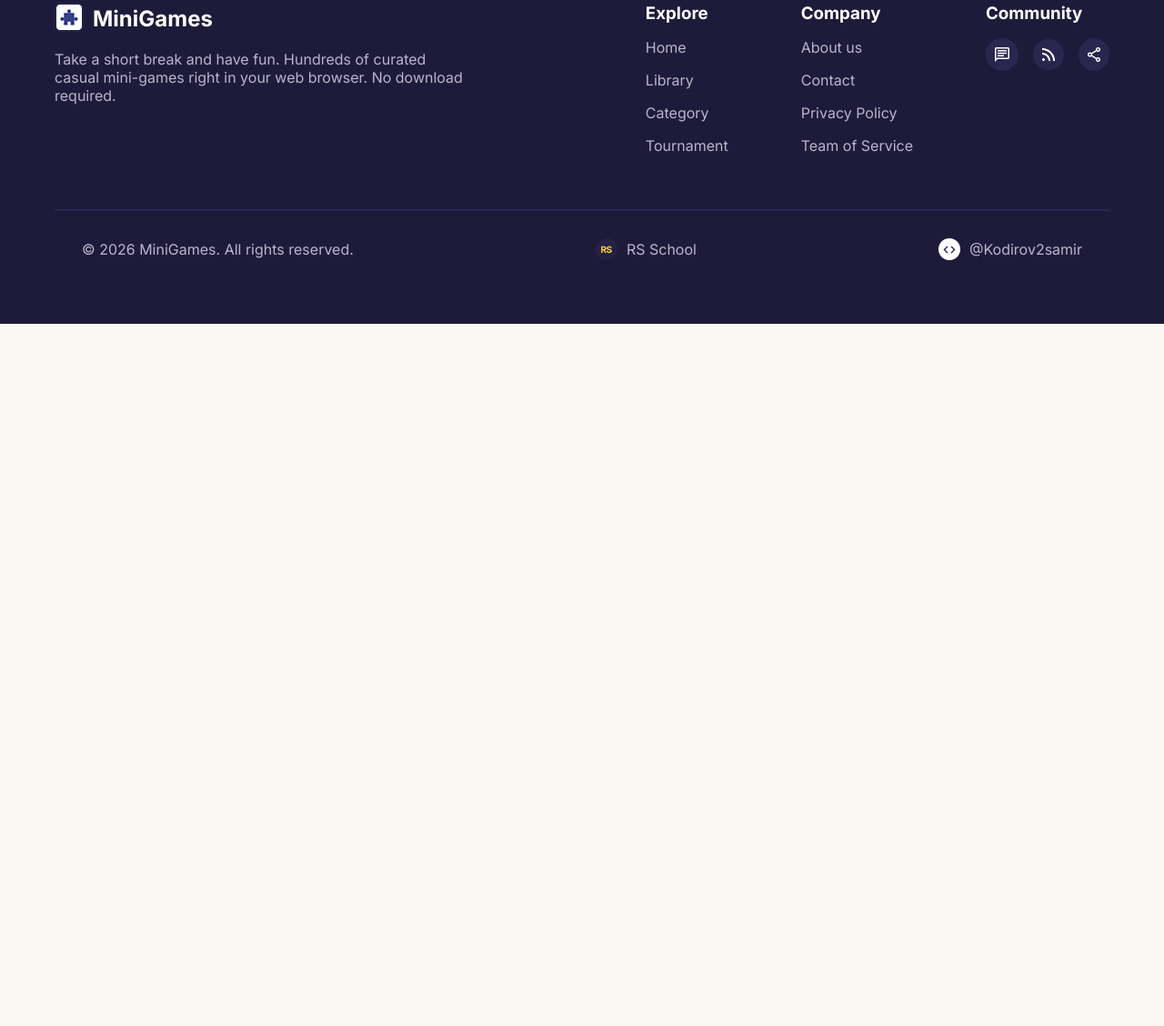
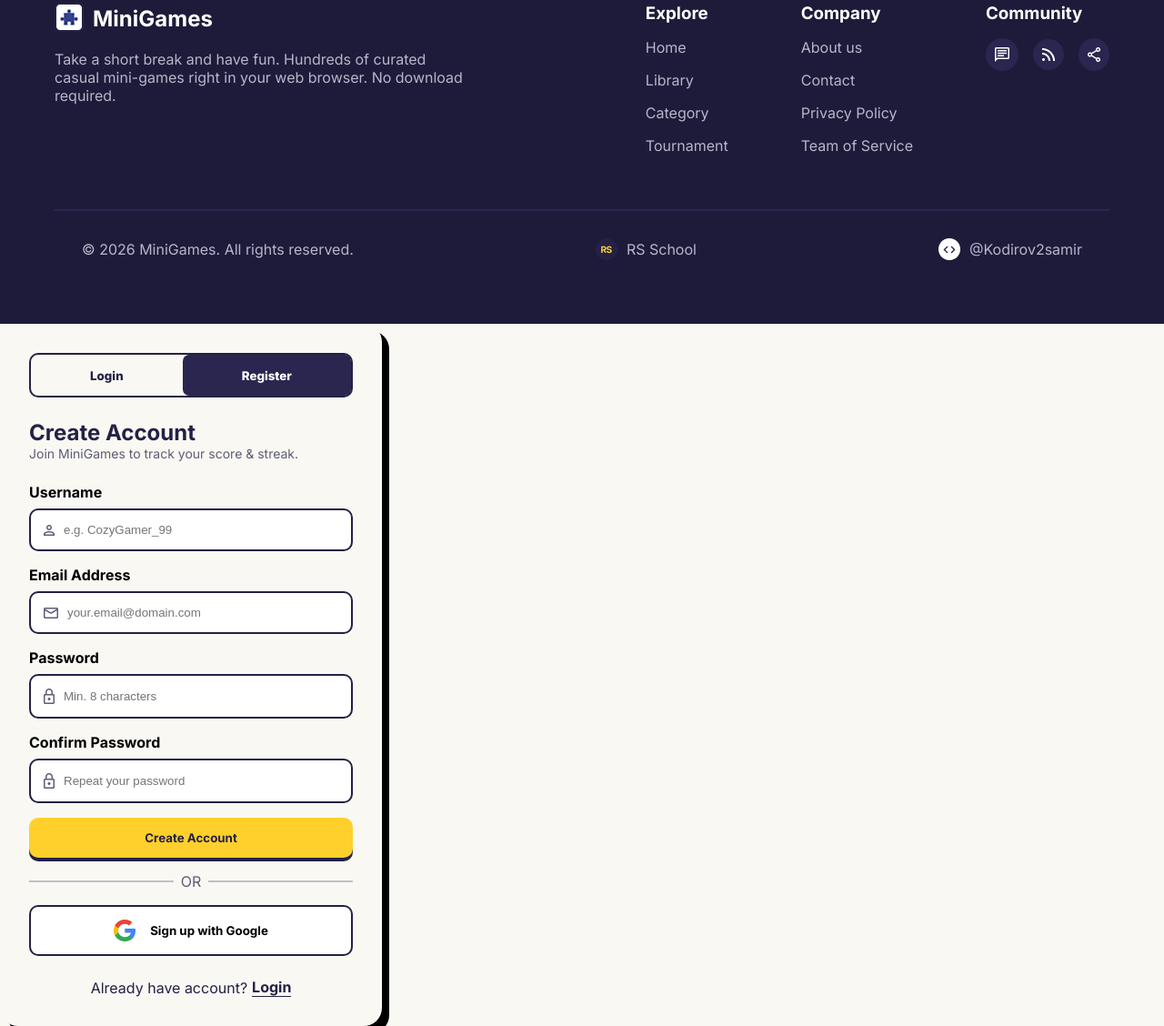
Before and after one commit to Kodirov2samir/MiniGame1, a website built with Vite: page index.html in a window 1280 px wide. Shown: the part 2116-3244 px from the top of the page at 91% size. Before the commit the page ends 2472 px from the top, so only its background shows below. Built offline with nearby package versions, Linux system fonts and the light colour scheme.

Commit message:
feat: sign up UI ready

```diff
--- a/src/components/signUp/SignUp.scss
+++ b/src/components/signUp/SignUp.scss
@@ -0,0 +1,127 @@
+@use '../../styles/tokens' as t;
+@mixin flex-center($direction: row, $align: center, $justify: center) {
+  display: flex;
+  align-items: $align;
+  justify-content: $justify;
+  flex-direction: $direction;
+}
+.form-wrap {
+  padding: 32px;
+  background-color: t.$color-bg;
+  box-shadow: t.$shadow-form;
+  border-radius: 20px;
+  max-width: 420px;
+  @include flex-center(column, flex-start, flex-start);
+  gap: 24px;
+  .login-reg-wrap {
+    @include flex-center();
+    border: 2px solid t.$color-primary-text-border;
+    border-radius: 10px;
+    width: 100%;
+    .register-btn {
+      background-color: t.$color-bg-footer-low;
+
+      color: white;
+    }
+    .login-btn {
+      transition: 1s background-color ease;
+      &:hover {
+        background-color: t.$color-btn-fff-hover;
+      }
+    }
+    button {
+      border-radius: 7px;
+      display: flex;
+      flex-grow: 1;
+      padding: 14.5px;
+      @include flex-center();
+      font-weight: 800;
+    }
+  }
+  .form-text-wrap {
+    h2 {
+      font-size: 24px;
+    }
+    p {
+      font-size: 14px;
+      color: t.$color-text-secondary;
+    }
+  }
+  .site-form {
+    @include flex-center(column);
+    gap: 16px;
+    width: 100%;
+    .inp-lab-wrap {
+      @include flex-center(column, flex-start);
+      gap: 8px;
+      color: black;
+      width: 100%;
+      font-weight: 700;
+    }
+    .inp-wrap {
+      padding: 14px;
+      border: 2px solid t.$color-primary-text-border;
+      border-radius: 10px;
+      display: flex;
+      gap: 10px;
+      align-items: center;
+      background-color: white;
+      transition: background-color 0.3s ease;
+      &:focus-within {
+        background-color: t.$color-btn-fff-hover;
+      }
+      width: 100%;
+      input {
+        display: flex;
+        flex-grow: 1;
+      }
+    }
+    .form-btn {
+      background-color: t.$color-btn;
+      box-shadow: t.$shodow-btn-form;
+      transition: 1s background-color ease;
+      &:hover {
+        background-color: t.$color-btn-gold-hover;
+      }
+    }
+  }
+  .form-devider {
+    width: 100%;
+    @include flex-center(row, center, space-between);
+    gap: 7.5px;
+    color: t.$color-text-secondary;
+    .line {
+      height: 1px;
+      border: 1px solid #c1c0c3;
+      display: flex;
+      flex-grow: 1;
+    }
+  }
+  .btn {
+    width: 100%;
+    padding: 14px;
+    border-radius: 10px;
+    font-weight: 700;
+  }
+  .google-btn {
+    @include flex-center();
+    gap: 16px;
+    color: black;
+    border: 2px solid t.$color-primary-text-border;
+    background-color: white;
+    transition: 1s background-color ease;
+    &:hover {
+      background-color: t.$color-btn-fff-hover;
+    }
+  }
+  .have-acc {
+    width: 100%;
+    @include flex-center();
+    gap: 5px;
+    a {
+      font-weight: 700;
+      color: t.$color-primary-text-border;
+      border-bottom: 1px solid t.$color-primary-text-border;
+    }
+  }
+}
--- a/src/components/signUp/SignUp.ts
+++ b/src/components/signUp/SignUp.ts
@@ -1 +1,59 @@
 import './SignUp.scss';
+import lock from '../../assets/lock (1).png';
+import person from '../../assets/person.png';
+import mail from '../../assets/mail (1).png';
+import googleLogo from '../../assets/google_logo.png';
+export function signUp(): string {
+  return /*html */ `
+
+  <div class="form-wrap">
+    <div class="login-reg-wrap">
+      <button class="login-btn">Login</button>
+      <button class="register-btn">Register</button>
+    </div>
+    <div class="form-text-wrap">
+      <h2>
+      Create Account
+    </h2>
+    <p>Join MiniGames to track your score & streak.</p>
+    </div>
+    <form class="site-form" action="">
+    <div class="inp-lab-wrap">
+      <label for="">Username</label>
+    <div class="inp-wrap">
+      <span><img src="${person}" alt="person icon"></span>
+      <input type="text" placeholder="e.g. CozyGamer_99">
+    </div>
+    </div>
+     <div class="inp-lab-wrap">
+      <label for="">Email Address</label>
+    <div class="inp-wrap">
+      <span><img src="${mail}" alt="mail icon"></span>
+      <input type="text" placeholder="your.email@domain.com">
+    </div>
+    </div>
+     <div class="inp-lab-wrap">
+      <label for="">Password</label>
+    <div class="inp-wrap">
+      <span><img src="${lock}" alt="lock icon"></span>
+      <input type="text" placeholder="Min. 8 characters">
+    </div>
+    </div>
+     <div class="inp-lab-wrap">
+      <label for="">Confirm Password</label>
+    <div class="inp-wrap">
+     <span><img src="${lock}" alt="lock icon"></span>
+      <input type="text" placeholder="Repeat your password">
+    </div>
+    </div>
+    <button class="form-btn btn">Create Account</button>
+    <div class="form-devider"><span class="line"></span>OR<span class="line"></span></div>
+    <button class="google-btn btn"><span><img src="${googleLogo}" alt="google logo"></span>Sign up with Google</button>
+
+  </form>
+  <p class="have-acc">
+    Already have account? <a href="#">Login</a>
+  </p>
+  </div>
+  `;
+}
--- a/src/main.ts
+++ b/src/main.ts
@@ -5,6 +5,7 @@ import { initNewGamesEvents, newGames } from './components/newGames/NewGames';
 import { topPlayers } from './components/topPlayers/topPlayers';
 import { gameDeveloper } from './components/gameDeveloper/GameDeveloper';
 import { footer } from './components/footer/Footer';
+import { signUp } from './components/signUp/SignUp';
 const app = document.getElementById('app');
 if (app) {
   app.innerHTML = `${siteHeader()} <main>
@@ -13,7 +14,9 @@ if (app) {
   ${topPlayers()}
   ${gameDeveloper()}
   </main>
-  ${footer()}`;
+  ${footer()}
+  ${signUp()}
+  `;
   initHeaderEvents();
   initNewGamesEvents();
 }
--- a/src/styles/_global.scss
+++ b/src/styles/_global.scss
@@ -39,7 +39,11 @@ button {
   font-weight: 700;
   color: inherit;
 }
-
+input {
+  border: none;
+  outline: none;
+  background-color: inherit;
+}
 .container {
   width: 100%;
   max-width: 1600px;
--- a/src/styles/_tokens.scss
+++ b/src/styles/_tokens.scss
@@ -1,6 +1,5 @@
 $color-bg: #f9f8f3;
 $color-bg-footer: #1e1b3a;
-$color-bg-footer-low: #2a264f;
 $color-bg-footer-lowest: #3c376e;
 $color-btn: #ffd02b;
 $color-btn-gold-hover: #e5bb00;
@@ -14,3 +13,5 @@ $color-text-footer-list: #b9b5c9;
 $font-family-base: 'Inter', sans-serif;
 
 $shadow-black: 8px 8px 0px 0px #242145;
+$shadow-form: 8px 8px 0px 0px #000;
+$shodow-btn-form: 0px 4px 0px 0px #242145;
```
Also changed, not shown: src/assets/google_logo.png (added), src/assets/lock (1).png (added), src/assets/mail (1).png (added), src/assets/person.png (added), src/router/router.ts (added).
